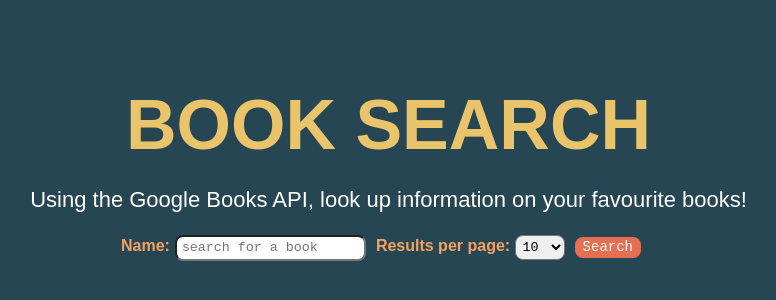
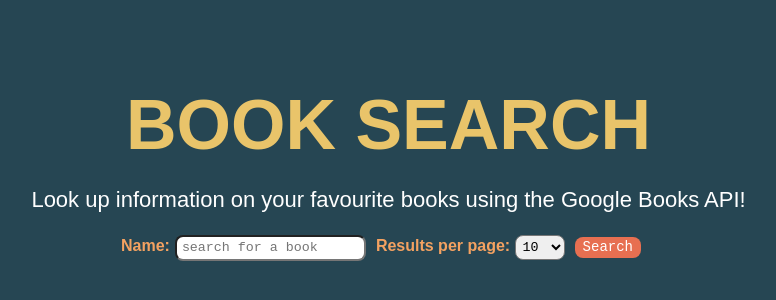
Before and after one commit to chennrachel/google-books, a React (Create React App) app: page / in a window 1280 px wide. Shown: the part 250-550 px from the top of the page, without its empty margins (259-1035 px from the left). Built offline with nearby package versions, Linux system fonts and the light colour scheme; the HTML template or start-up script is replaced by a standard one.

Commit message:
updated tagline and readme

```diff
--- a/src/App.jsx
+++ b/src/App.jsx
@@ -3,7 +3,7 @@ import Header from './components/Header/Header';
 import SearchForm from './components/SearchForm/SearchForm';
 import Books from './containers/Books/Books';
 import { useState } from 'react';
-import { BrowserRouter, Route, Routes } from 'react-router-dom';
+import { HashRouter, Route, Routes } from 'react-router-dom';
 import BookModal from './components/BookModal/BookModal';
 
 function App() {
@@ -14,7 +14,7 @@ function App() {
 
     return (
         <div className={style.All}>
-            <BrowserRouter>
+            <HashRouter>
                 {/* <div className={style.Background}></div> */}
                 <Routes>
                     <Route
@@ -53,7 +53,7 @@ function App() {
                         }
                     />
                 </Routes>
-            </BrowserRouter>
+            </HashRouter>
         </div>
     );
 }
--- a/src/components/Header/Header.jsx
+++ b/src/components/Header/Header.jsx
@@ -13,8 +13,8 @@ const Header = () => {
                 BOOK SEARCH
             </h1>
             <p className={style.Header__p}>
-                Using the Google Books API, look up information on your
-                favourite books!
+                Look up information on your favourite books using the Google
+                Books API!
             </p>
         </div>
     );
```
Also changed, not shown: 12 other files (tests, documents, lock files or other folders).
